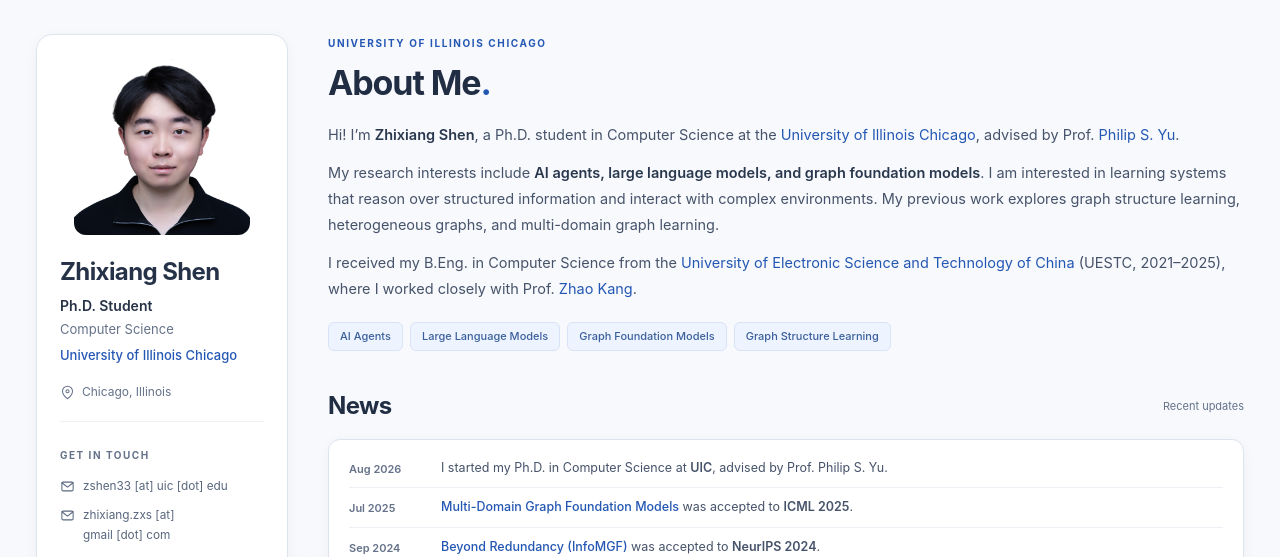
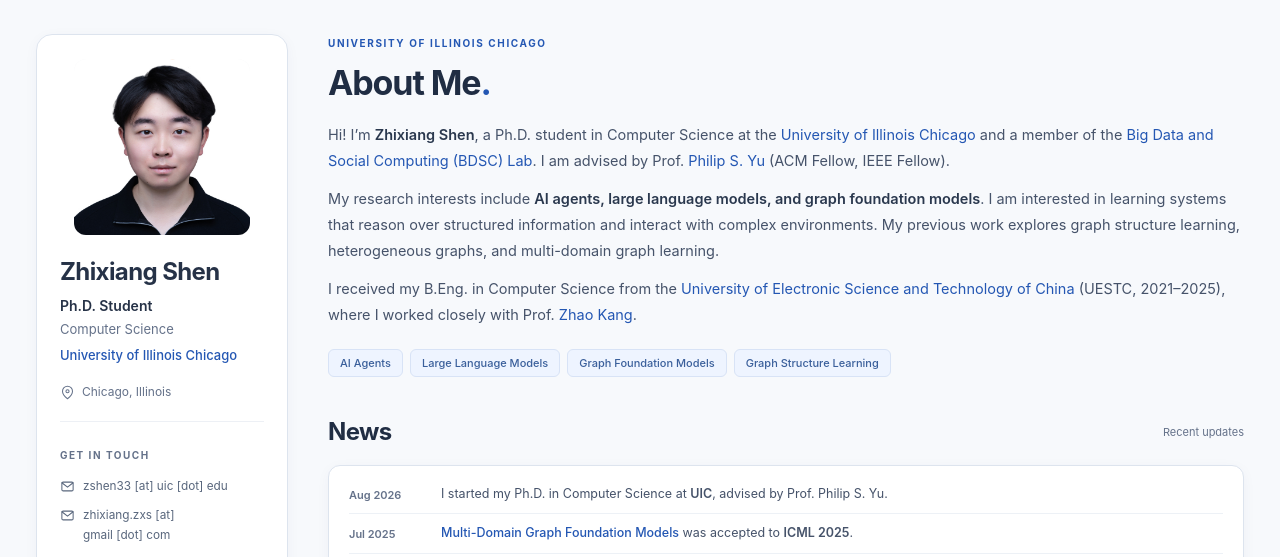
Before and after one commit to zxlearningdeep/zxlearningdeep.github.io, a plain HTML site: page index.html in a window 1280 px wide. Shown: the part 75-632 px from the top of the page. Drawn offline with Linux system fonts and the light colour scheme.

Commit message:
Add BDSC Lab affiliation and advisor fellowships to About Me

```diff
--- a/index.html
+++ b/index.html
@@ -43,7 +43,7 @@
       <section id="about" class="about-section" aria-labelledby="about-title">
         <p class="eyebrow">UNIVERSITY OF ILLINOIS CHICAGO</p>
         <h2 id="about-title">About Me<span class="heading-dot">.</span></h2>
-        <p>Hi! I’m <strong>Zhixiang Shen</strong>, a Ph.D. student in Computer Science at the <a class="" href="https://www.uic.edu/" target="_blank" rel="noopener noreferrer" >University of Illinois Chicago</a>, advised by Prof. <a class="" href="https://cs.uic.edu/profiles/philip-yu/" target="_blank" rel="noopener noreferrer" >Philip S. Yu</a>.</p>
+        <p>Hi! I’m <strong>Zhixiang Shen</strong>, a Ph.D. student in Computer Science at the <a class="" href="https://www.uic.edu/" target="_blank" rel="noopener noreferrer" >University of Illinois Chicago</a> and a member of the <a class="" href="https://bdsc-uic.github.io/index.html" target="_blank" rel="noopener noreferrer" >Big Data and Social Computing (BDSC) Lab</a>. I am advised by Prof. <a class="" href="https://cs.uic.edu/profiles/philip-yu/" target="_blank" rel="noopener noreferrer" >Philip S. Yu</a> (ACM Fellow, IEEE Fellow).</p>
         <p>My research interests include <strong>AI agents, large language models, and graph foundation models</strong>. I am interested in learning systems that reason over structured information and interact with complex environments. My previous work explores graph structure learning, heterogeneous graphs, and multi-domain graph learning.</p>
         <p>I received my B.Eng. in Computer Science from the <a class="" href="https://en.uestc.edu.cn/" target="_blank" rel="noopener noreferrer" >University of Electronic Science and Technology of China</a> (UESTC, 2021–2025), where I worked closely with Prof. <a class="" href="https://sites.google.com/site/zhaokanghomepage/" target="_blank" rel="noopener noreferrer" >Zhao Kang</a>.</p>
         <div class="research-interests" aria-label="Research interests"><span>AI Agents</span><span>Large Language Models</span><span>Graph Foundation Models</span><span>Graph Structure Learning</span></div>
```
